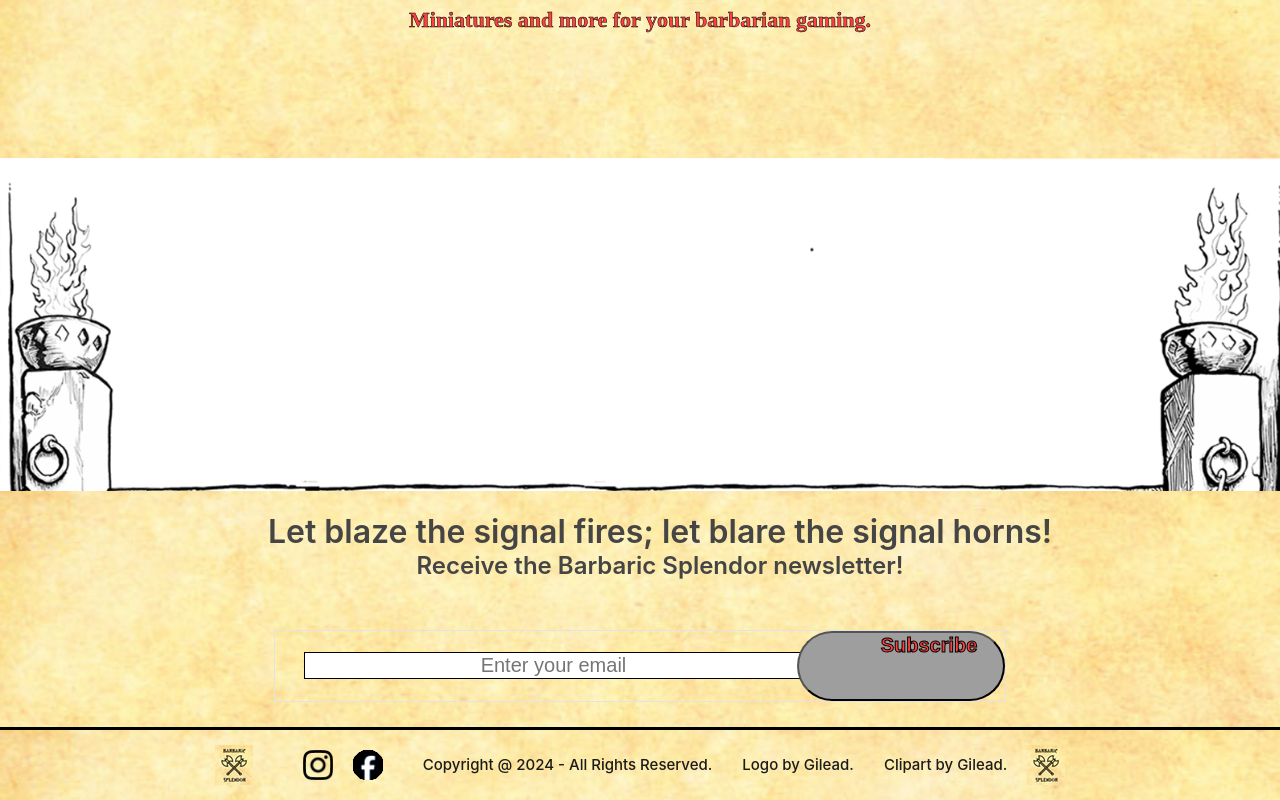
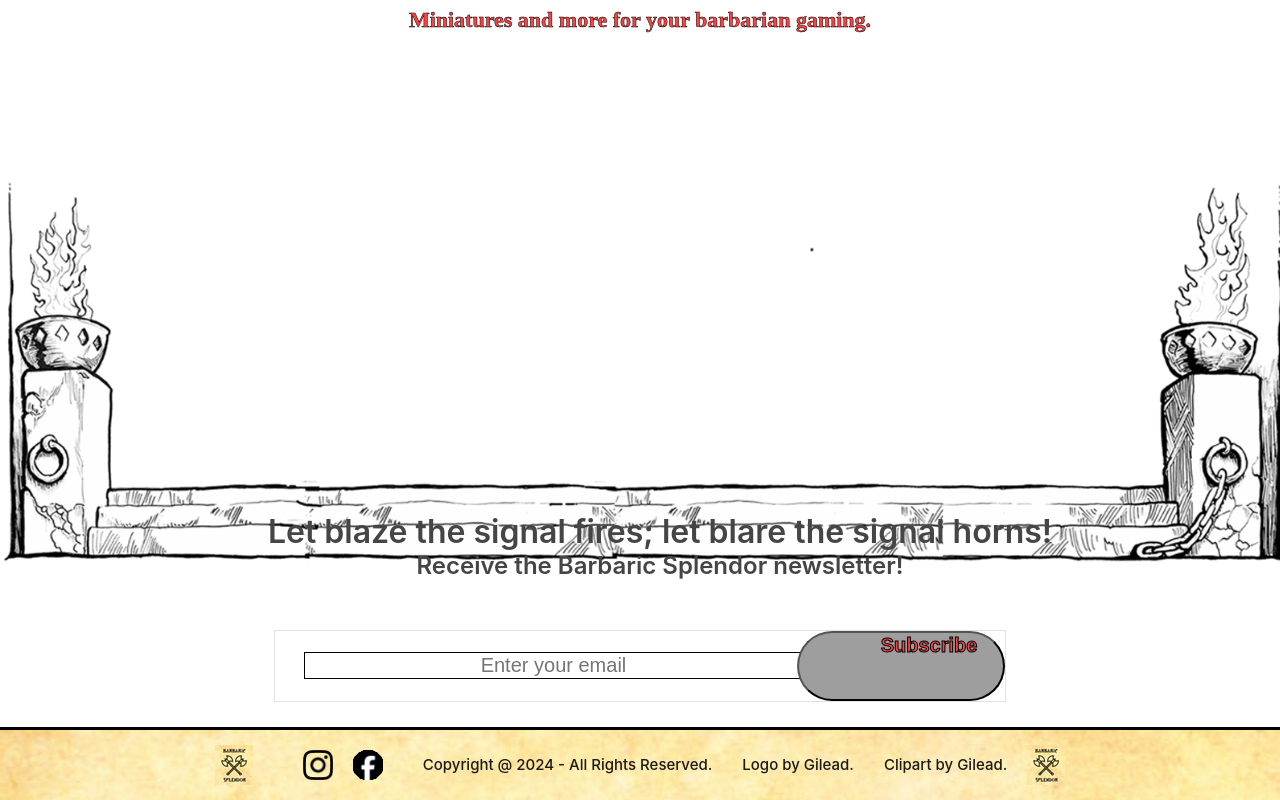
Before and after one commit to kevd82/BarbaricSplendorStore, a React (Create React App) app in the folder frontend/: page / in a window 1280 px wide. Shown: the part 251-1051 px from the top of the page. Built offline with nearby package versions, Linux system fonts and the light colour scheme; no server answers; grey boxes are pictures that could not be loaded.

Commit message:
finished basic tutorial; started multiple random image display in hero.js

```diff
--- a/frontend/src/Components/Hero/Hero.css
+++ b/frontend/src/Components/Hero/Hero.css
@@ -7,8 +7,8 @@
     justify-content: center;
     text-align: center;
     margin-bottom: -235px;
-    background-image: url("../Assets/Faeded.jpg");
-    background-size: cover;
+    /* background-image: url("../Assets/Faeded.jpg");
+    background-size: cover;  */
 }
 
 .hero-text {
--- a/frontend/src/Components/NewsLetter/NewsLetter.css
+++ b/frontend/src/Components/NewsLetter/NewsLetter.css
@@ -8,8 +8,8 @@
     margin: auto;
     margin-top: -120px;
     gap: 30px;
-    background-image: url("../Assets/Faeded.jpg");
-    background-size: cover;
+    /* background-image: url("../Assets/Faeded.jpg");
+    background-size: cover;   */
     padding-bottom: 25px;
 }
 
```
